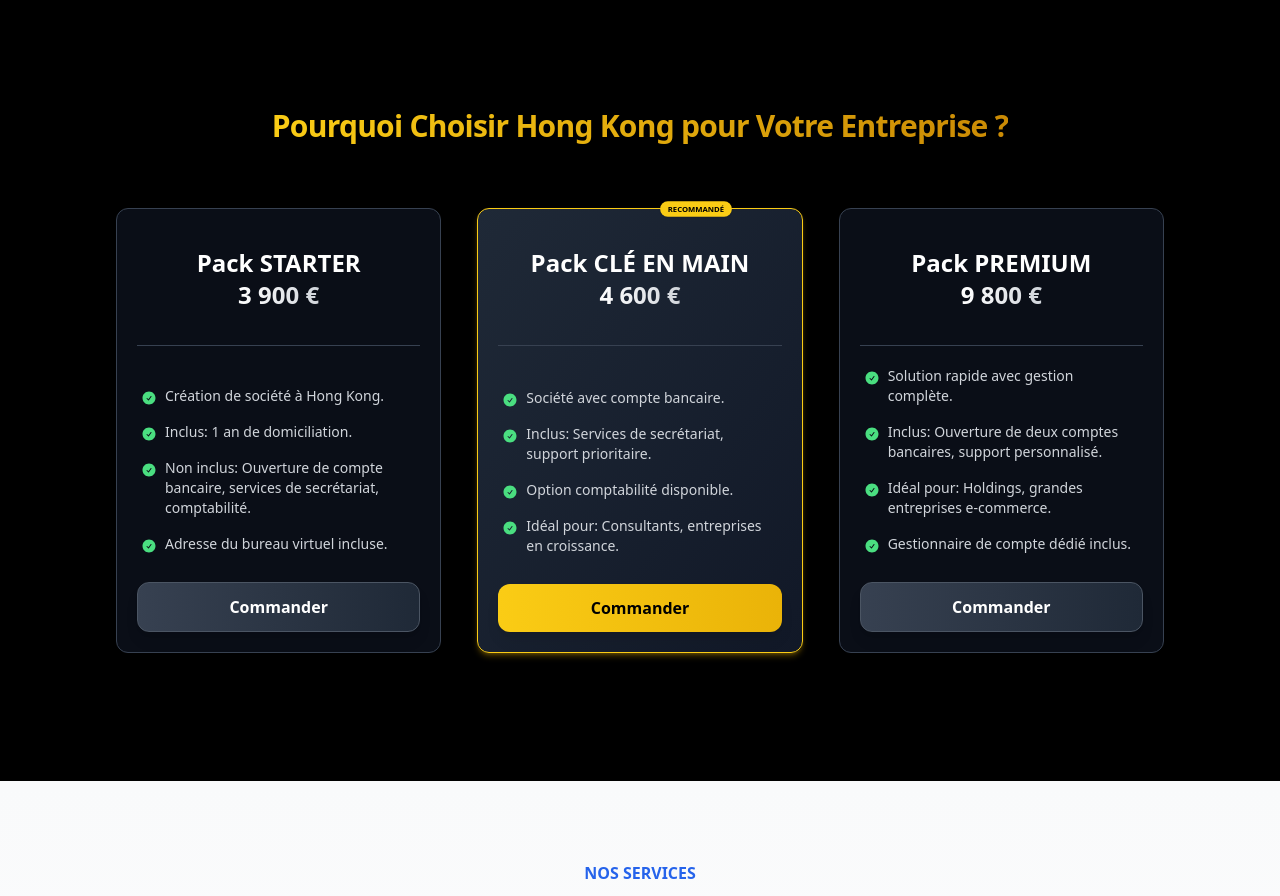
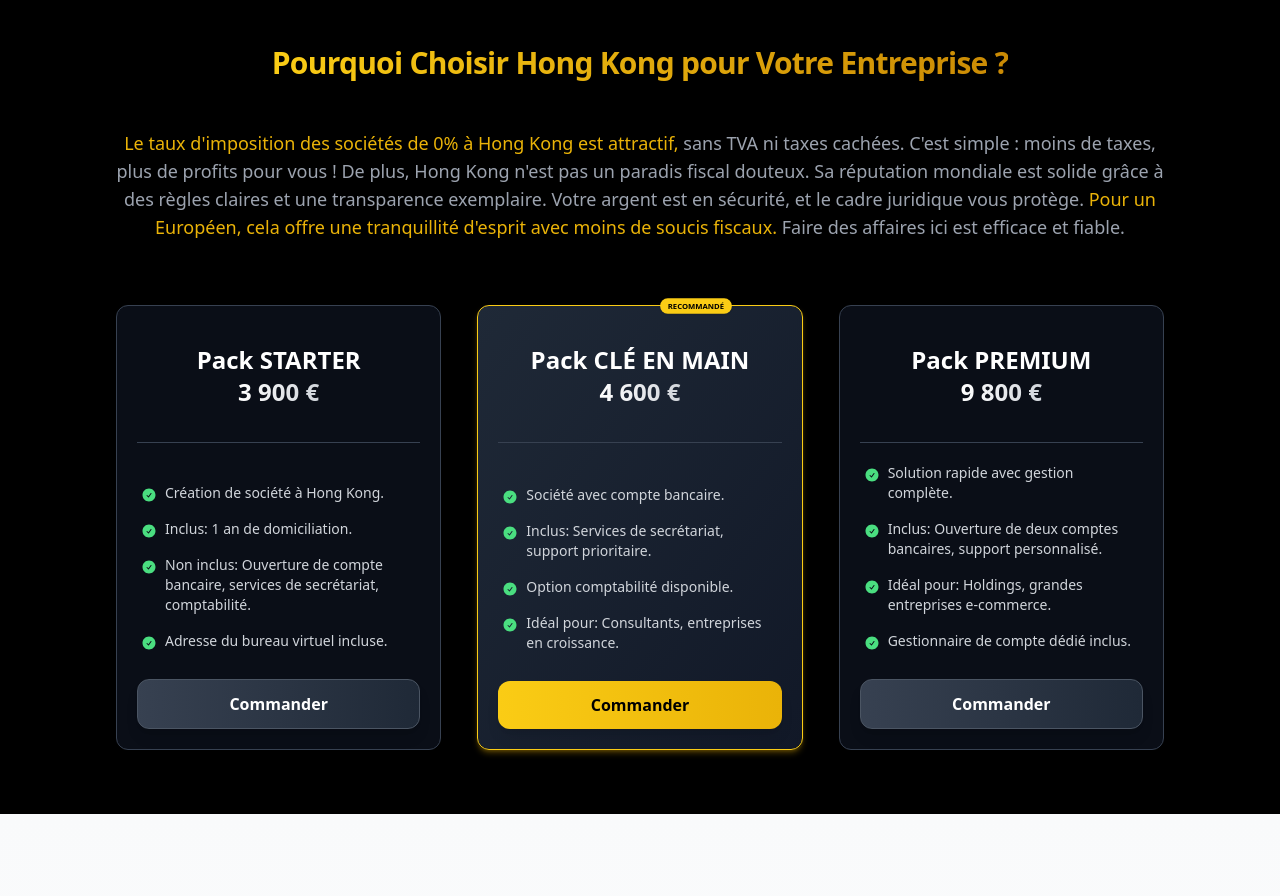
Before and after one commit to NAJEEBKHAN123/HK-frontend, a React (Vite) app: page / in a window 1280 px wide. Shown: the part 840-1736 px from the top of the page. Built offline with nearby package versions, Linux system fonts and the light colour scheme.

Commit message:
update the pricing card in  en.json

```diff
--- a/src/components/Cards.jsx
+++ b/src/components/Cards.jsx
@@ -162,7 +162,7 @@ export default function PricingSection() {
                 },
               },
             }}
-            className="text-gray-400 px-4 mt-2 text-justify lg:text-lg  mx-auto"
+            className="text-gray-400 px-4 mt-2  lg:text-lg  mx-auto"
             itemProp="description"
           >
             <span className="text-yellow-500">{translations?.subtitlePart1}</span>{" "} {translations?.subtitlePart2}{" "}
--- a/src/locales/en.json
+++ b/src/locales/en.json
@@ -30,10 +30,10 @@
 
    "pricing": {
     "title": "Why Choose Hong Kong for Your Business?",
-    "subtitlePart1": "Le taux d'imposition des sociétés de 0% à Hong Kong est attractif,",
-    "subtitlePart2": " sans TVA ni taxes cachées. C'est simple : moins de taxes, plus de profits pour vous ! De plus, Hong Kong n'est pas un paradis fiscal douteux. Sa réputation mondiale est solide grâce à des règles claires et une transparence exemplaire. Votre argent est en sécurité, et le cadre juridique vous protège.",
-    "subtitlePart3": "Pour un Européen, cela offre une tranquillité d'esprit avec moins de soucis fiscaux.",
-    "subtitlePart4": "Faire des affaires ici est efficace et fiable.",
+    "subtitlePart1" : "Hong Kong's 0% corporate tax rate is attractive,",
+    "subtitlePart2" : " with no VAT or hidden taxes. It's simple: lower taxes, more profits for you! What's more, Hong Kong isn't a dubious tax haven. Its global reputation is solid thanks to clear rules and exemplary transparency. Your money is safe, and the legal framework protects you.",
+    "subtitlePart3" : "For a European, it offers peace of mind with fewer tax worries.",
+    "subtitlePart4" : "Doing business here is efficient and reliable.",
     "plans": [
       {
         "title": "STARTER Pack",
--- a/src/locales/fr.json
+++ b/src/locales/fr.json
@@ -30,7 +30,10 @@
 
    "pricing": {
     "title": "Pourquoi Choisir Hong Kong pour Votre Entreprise ?",
-    "subtitle": "Hong Kong séduit avec son impôt sur les sociétés de 0 %, sans TVA ni impôt caché. C'est simple : moins d'impôts, plus de bénéfices pour vous ! En plus, Hong Kong n'est pas un paradis fiscal douteux. Sa réputation mondiale est solide grâce à des règles claires et une transparence exemplaire. Votre argent est en sécurité, et le cadre légal vous protège. Pour un Européen, c'est la tranquillité d'esprit avec moins de tracas fiscaux. Faire des affaires ici est efficace et fiable.",
+     "subtitlePart1": "Le taux d'imposition des sociétés de 0% à Hong Kong est attractif,",
+    "subtitlePart2": " sans TVA ni taxes cachées. C'est simple : moins de taxes, plus de profits pour vous ! De plus, Hong Kong n'est pas un paradis fiscal douteux. Sa réputation mondiale est solide grâce à des règles claires et une transparence exemplaire. Votre argent est en sécurité, et le cadre juridique vous protège.",
+    "subtitlePart3": "Pour un Européen, cela offre une tranquillité d'esprit avec moins de soucis fiscaux.",
+    "subtitlePart4": "Faire des affaires ici est efficace et fiable.",
     "plans": [
       {
         "title": "Pack STARTER",
```
